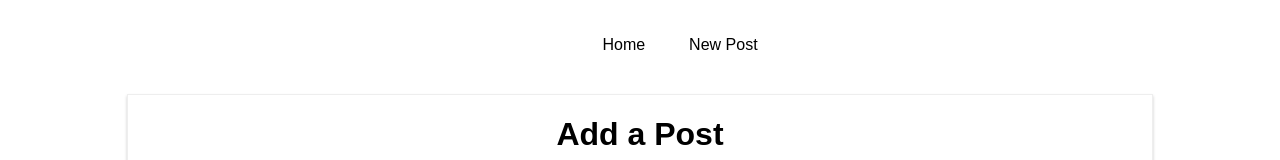
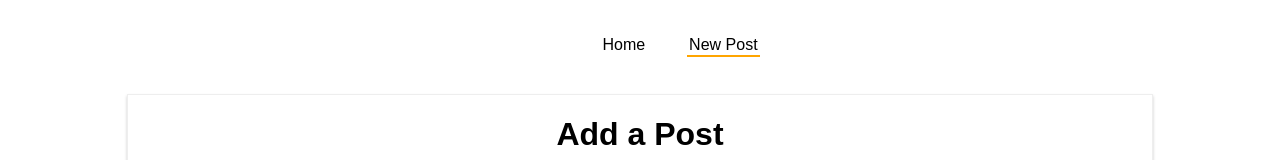
Before and after one commit to Ritik97/react-http-guide, a React (Create React App) app: page /new-post in a window 1280 px wide. Shown: the top 160 px of the page. Built offline with nearby package versions, Linux system fonts and the light colour scheme.

Commit message:
Added NavLink instead of Link, to add css styling

```diff
--- a/src/containers/Blog/Blog.css
+++ b/src/containers/Blog/Blog.css
@@ -20,6 +20,8 @@
 }
 
 .Nav a:hover,
-.Nav a:active {
-    border-bottom: 2px solid #888;
+.Nav a:active,
+.Nav a.active {
+    border-bottom: 2px solid orange;
+
 }
--- a/src/containers/Blog/Blog.js
+++ b/src/containers/Blog/Blog.js
@@ -1,6 +1,6 @@
 import React, { Component } from 'react';
 //import axios from 'axios';
-import { Route, Link } from 'react-router-dom';
+import { Route, NavLink } from 'react-router-dom';
 
 import './Blog.css';
 import Posts from './Posts/Posts';
@@ -14,12 +14,12 @@ class Blog extends Component {
             <div>
                 <header className='Nav'>
                     <ul>
-                        <li> <Link to='/'>Home</Link> </li>
-                        <li> <Link to={{
+                        <li> <NavLink exact to='/'>Home</NavLink> </li>
+                        <li> <NavLink exact to={{
                             pathname: '/new-post',
                             hash: '#submit',
                             search: '?edit=true'
-                        }}>New Post</Link> </li>
+                        }}>New Post</NavLink> </li>
                     </ul>
                 </header>
                 {/* <Route path='/home' exact render={() => <h1>Home</h1>} />
```
